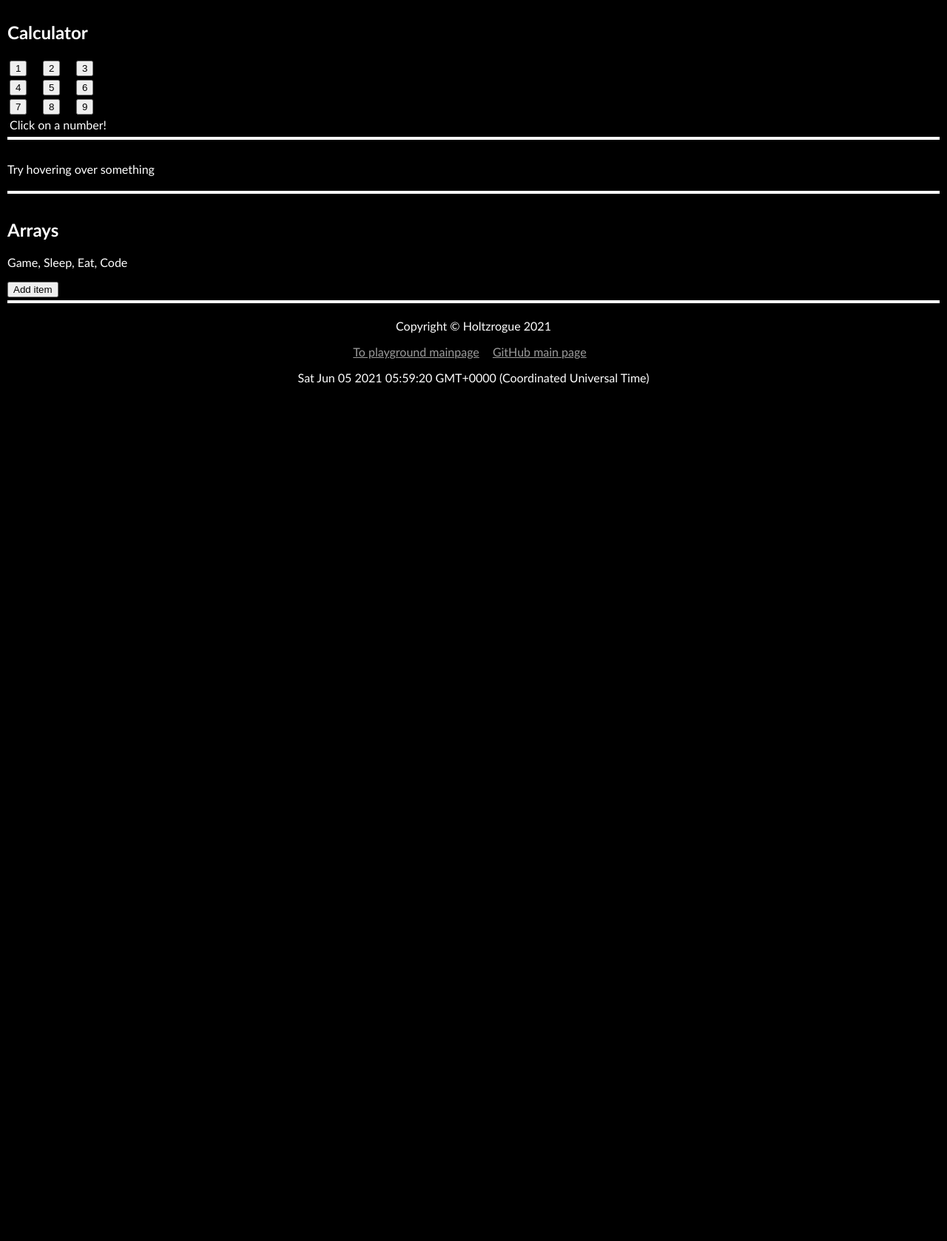
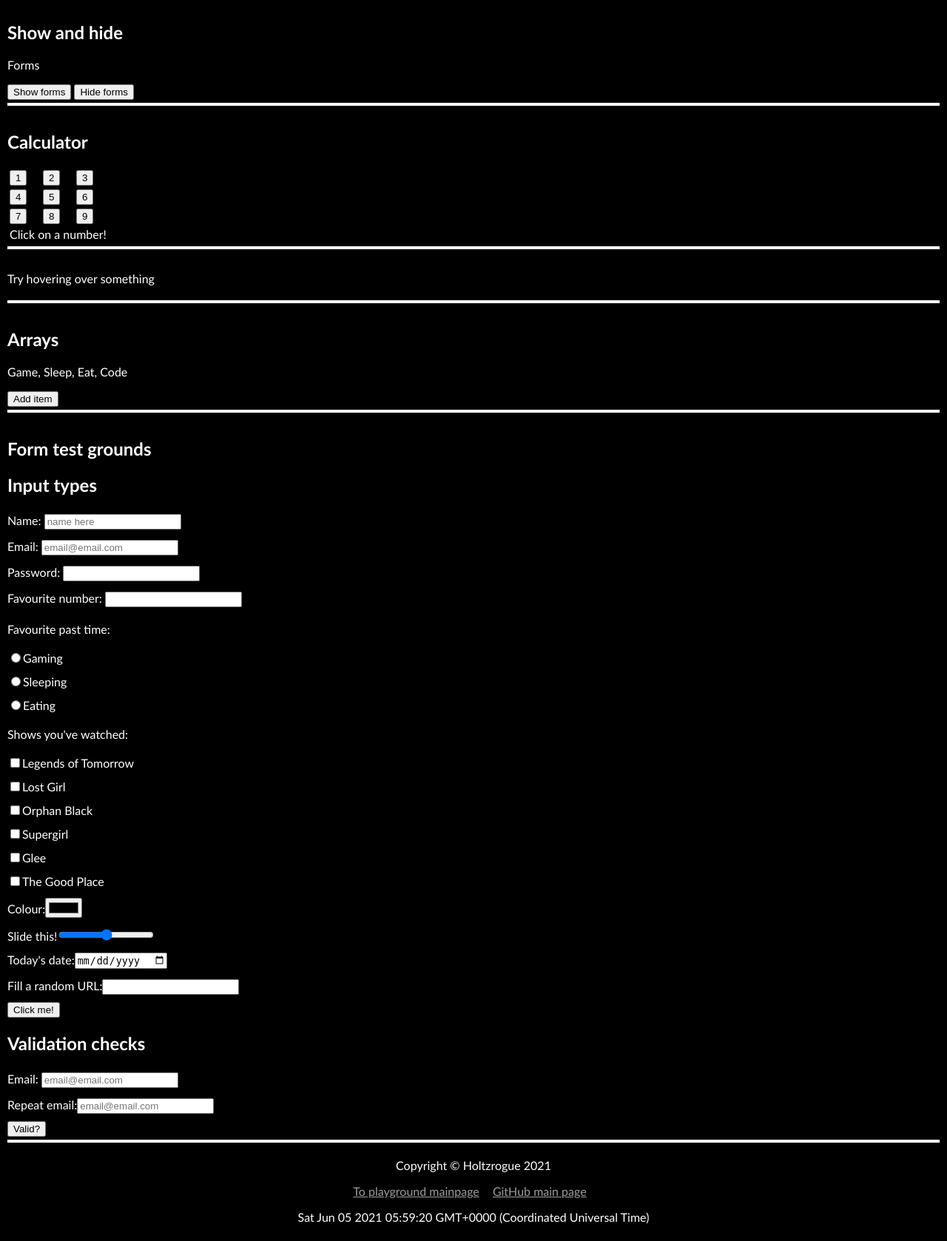
Before and after one commit to holtzrogue/holtzrogue.github.io, a PHP site: page /codeplayground/js/jsplay.html in a window 1280 px wide. Shown: the part 50-1728 px from the top of the page at 74% size. Before the commit the page ends 570 px from the top, so only its background shows below. Run offline with PHP 8.4, Linux system fonts and the light colour scheme.

Commit message:
Add files via upload

```diff
--- a/codeplayground/css/jsplay.css
+++ b/codeplayground/css/jsplay.css
@@ -39,6 +39,11 @@ section {
     padding: 4px 0px;
 }
 
+label {
+    display: block;
+    margin: 5px 0px;
+    padding: 4px 0px;
+}
 footer {
     clear: both;
     text-align: center;
--- a/codeplayground/js/jsplay.html
+++ b/codeplayground/js/jsplay.html
@@ -1,7 +1,7 @@
 <!DOCTYPE html>
 <html lang="en">
 <head>
-    <meta charset="utf-8"/>
+    <meta charset="utf-8" />
     <link rel="stylesheet" href="../css/jsplay.css" />
     <script src="jsplay.js"></script>
 </head>
@@ -14,6 +14,12 @@
         <button type="button" onclick="hideName()" onmouseover="hoverElement(this)" onmouseout="hoverOff()">Hide your name</button>
     </header>
     <main>
+        <section>
+            <h1>Show and hide</h1>
+            <p>Forms</p>
+            <button onclick="show()">Show forms</button>
+            <button onclick="hide()">Hide forms</button>
+        </section>
         <section>
             <h1>Calculator</h1>
             <table>
@@ -38,7 +44,7 @@
             </table>
         </section>
         <section>
-            <p id="hoverText" >Try hovering over something</p>
+            <p id="hoverText">Try hovering over something</p>
         </section>
         <section>
             <h1>Arrays</h1>
@@ -46,7 +52,40 @@
             <button type="button" onclick="addNew()">Add item</button>
         </section>
 
+        <section id="forms">
+            <h1>Form test grounds</h1>
+            <form id="inputTypes">
+                <h2>Input types</h2>
+                <label>Name: <input type="text" name="name" placeholder="name here" /></label>
+                <label>Email: <input type="email" name="email" placeholder="email@email.com" /></label>
+                <label>Password: <input type="password" name="password" /></label>
+                <label>Favourite number: <input type="number" name="favnum" /></label>
+                <p>Favourite past time:</p>
+                <label><input type="radio" name="pasttime" value="gaming" />Gaming</label>
+                <label><input type="radio" name="pasttime" value="sleeping" />Sleeping</label>
+                <label><input type="radio" name="pasttime" value="eating" />Eating</label>
+                <p>Shows you've watched:</p>
+                <label><input type="checkbox" name ="showwatched" value="legendsoftomorrow" />Legends of Tomorrow</label>
+                <label><input type="checkbox" name ="showwatched" value="lostgirl" />Lost Girl</label>
+                <label><input type="checkbox" name ="showwatched" value="orphanblack" />Orphan Black</label>
+                <label><input type="checkbox" name ="showwatched" value="supergirl" />Supergirl</label>
+                <label><input type="checkbox" name ="showwatched" value="glee" />Glee</label>
+                <label><input type="checkbox" name ="showwatched" value="thegoodplace" />The Good Place</label>
+                <label>Colour:<input type="color" /></label>
+                <label>Slide this!<input type="range" name="slider" /></label>
+                <label>Today's date:<input type="date" name="todaydate" /></label>
+                <label>Fill a random URL:<input type="url" name="webpage" /></label>
+<input type="submit" name="submittype" value="Click me!" />
+            </form>
+            <form id="jsvaldiation">
+                <h2>Validation checks</h2>
+                <label>Email: <input type="email" id="email1" name="email" placeholder="email@email.com" /></label>
+                <label>Repeat email:<input type="email" id="email2" name="emailrepeat" placeholder="email@email.com" required onchange="return checkemail()" /></label>
+                <input type="submit" name="submitvalid"value="Valid?" onclick="return checkemail();"/>
+            </form>
+        </section>
     </main>
+
     <footer>
         <p>Copyright &#169; Holtzrogue 2021</p>
         <a href="../codeplaygroundindex.html">To playground mainpage</a>
--- a/codeplayground/js/jsplay.js
+++ b/codeplayground/js/jsplay.js
@@ -46,3 +46,24 @@ function addNew() {
     document.getElementById("array").innerHTML = array1;
 
 }
+
+//Show hide blocks
+function show() {
+    var x = document.getElementById("forms")
+    x.className = "open"
+}
+
+function hide() {
+    var x = document.getElementById("forms")
+    x.className = "close"
+}
+
+//Validate input
+function checkemail() {
+    var email1 = document.getElementById('email1');
+    var email2 = document.getElementById('email2');
+    if (email1.value != email2.value) {
+        alert("Check that the two emails are the same.");
+        return false;
+    }
+}
```
Also changed, not shown: codeplayground/codeplaygroundindex.html (+16 -5 lines), codeplayground/homework/JSUofMHW2/hw2.js (added, +10 -0 lines), codeplayground/homework/JSUofMHW2/index.html (added, +42 -0 lines), codeplayground/js/codeplayground.js (+8 -6 lines).
